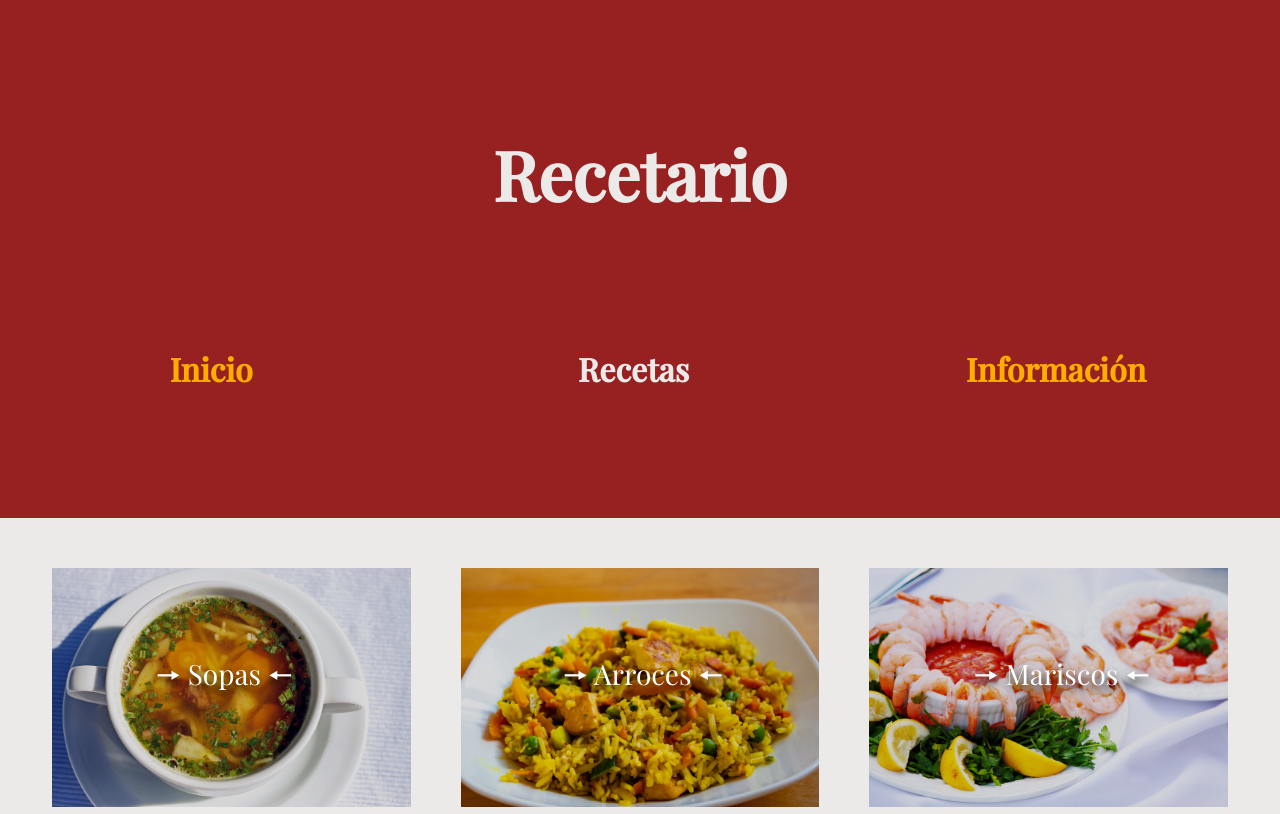
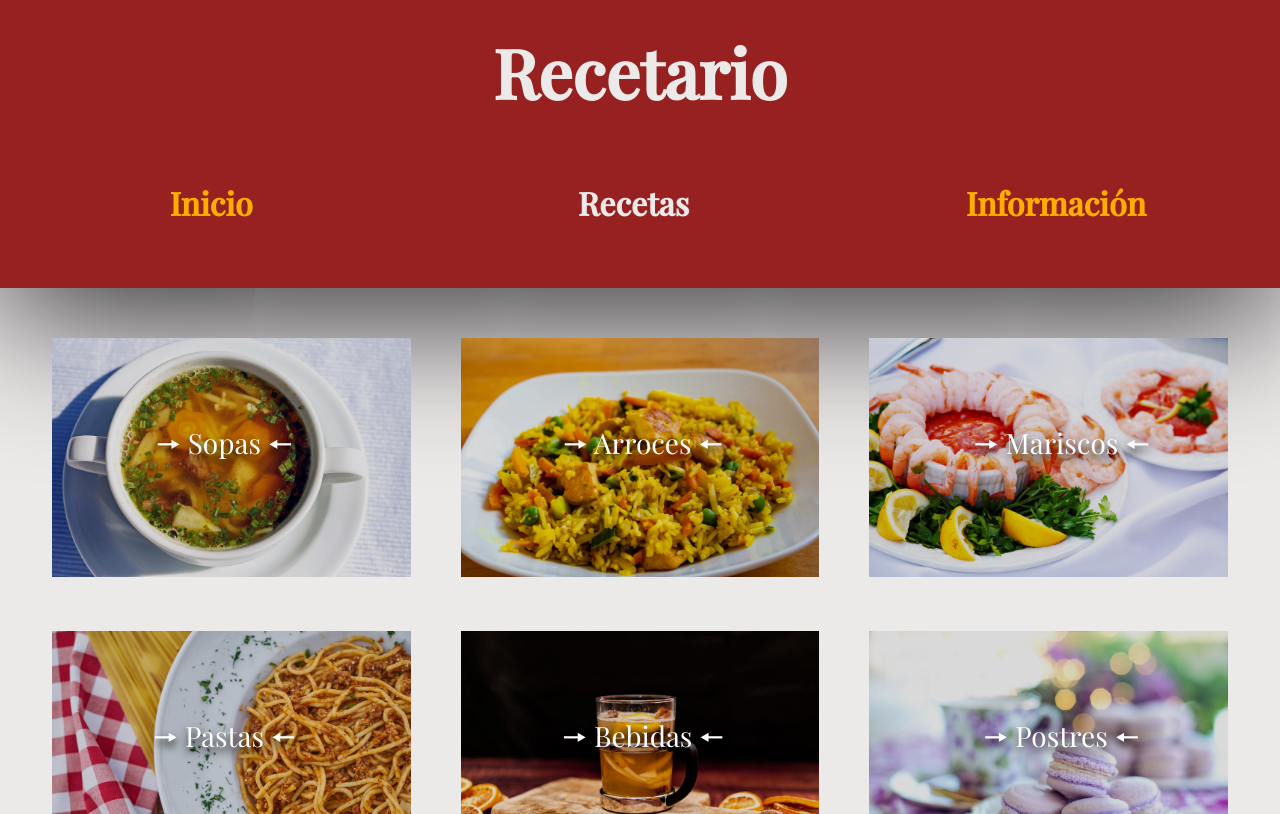
Before and after one commit to WarriorNoel/Recetario, a plain HTML site: page html/recetas.html in a window 1280 px wide. Shown: the top 814 px of the page. Drawn offline with nearby package versions, Linux system fonts and the light colour scheme; a web font is replaced by a local one.

Commit message:
Cambios a recetas.css, recibiendo actualizando del 'header' y 'nav'

```diff
--- a/styles/recetas.css
+++ b/styles/recetas.css
@@ -8,23 +8,26 @@ body {
 .menu{
     background-color: rgb(151, 33, 33);
     text-align: center;
+    box-shadow: 0 20px 150px rgba(0, 0, 0, 0.9);
 }
 
 .menu-name{
     margin: 0;
-    padding: 10% 0;
+    padding: 2% 0 5% 0;
 
     font-size: 68px;
     color: rgb(236, 233, 233);
 }
 
 .menu-links{
+    position: sticky;
+    top: 0;
     display: flex;
     flex-wrap: wrap;
 
     margin: 0;
     padding: 0;
-    padding-bottom: 10%;
+    padding-bottom: 5%;
 
     list-style-type: none;
 }
```
Also changed, not shown: html/index.html (+1 -1 lines).
